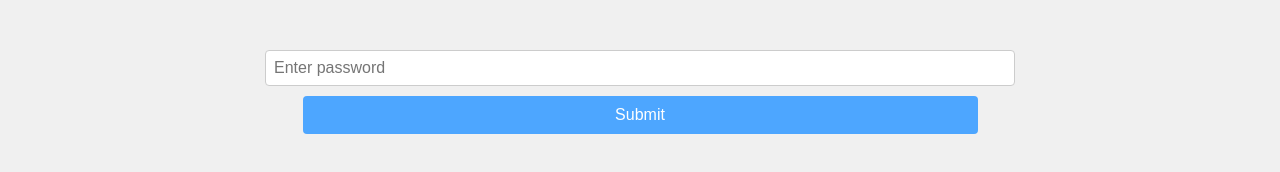
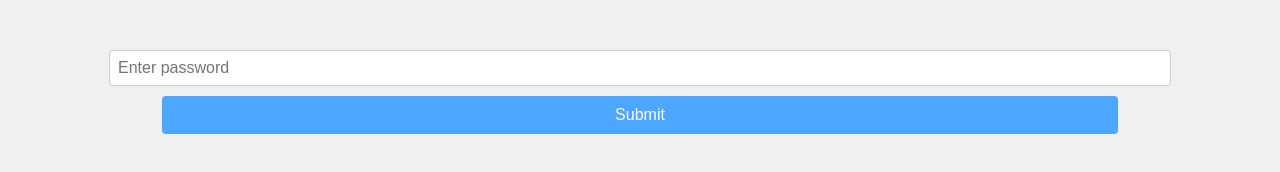
Before and after one commit to V1SH4N/baadshah, a plain HTML site: page index.html in a window 1280 px wide. Drawn offline with Linux system fonts and the light colour scheme.

Commit message:
attempt mobile friendy UI 1.4

```diff
--- a/style.css
+++ b/style.css
@@ -12,9 +12,7 @@ canvas {
 }
 
 form {
-
     width: 90%;
-    max-width: 750px;
     margin: auto;
     display: flex;
     flex-direction: column;
@@ -32,8 +30,8 @@ form input {
 }
 
 button {
+    margin: 0;
     width: 90%;
-    max-width: 750px;
     padding: 10px;
     font-size: 16px;
     background-color: #4da6ff;
```
